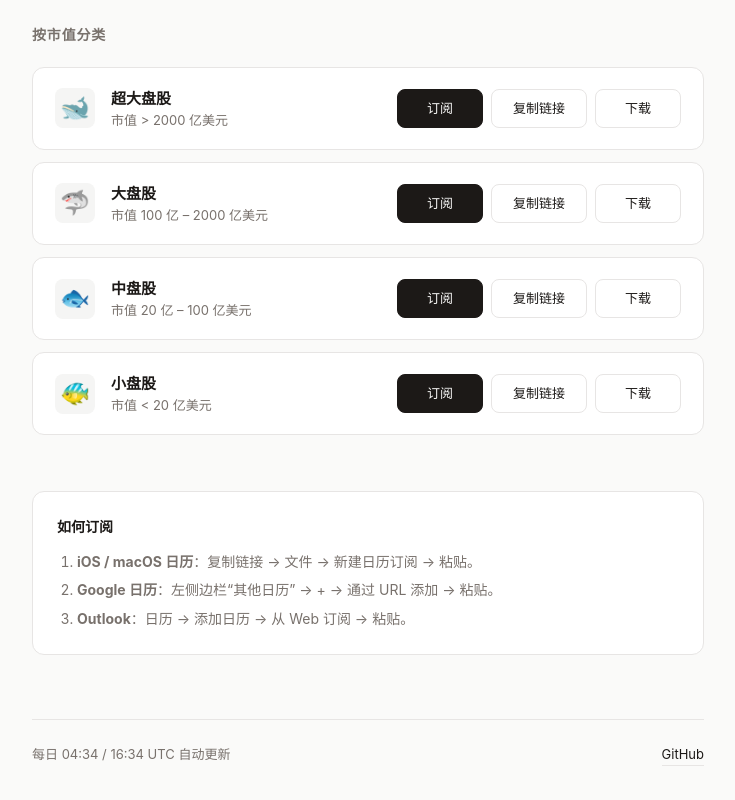
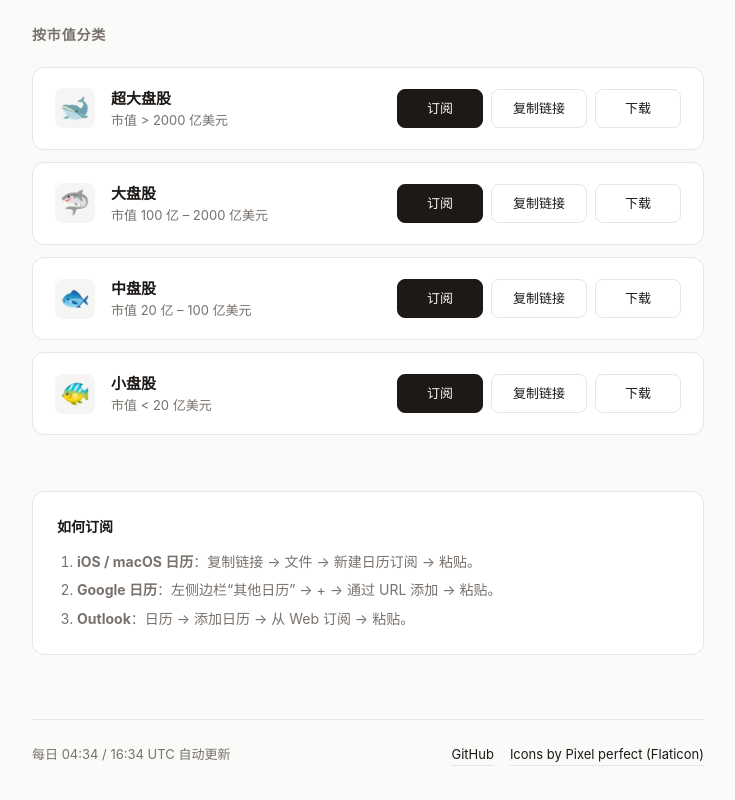
Before and after one commit to ethanjtch/earnings-cal, a website: page docs/index.html in a window 1280 px wide. Shown: the part 955-1755 px from the top of the page, without its empty margins (272-1007 px from the left). Drawn offline with Linux system fonts and the light colour scheme.

Commit message:
feat(docs): add bilingual support, ETHAN FUN branding, custom favicon & Flaticon attribution

```diff
--- a/docs/index.html
+++ b/docs/index.html
@@ -3,8 +3,12 @@
 <head>
   <meta charset="UTF-8" />
   <meta name="viewport" content="width=device-width, initial-scale=1.0" />
-  <title>Earnings Calendar · 美股财报日历订阅</title>
+  <title>美股财报日历 · ETHAN FUN</title>
   <meta name="description" content="订阅美股财报日历至你的日历应用。每日自动更新，涵盖纳斯达克 100、标普 500、道琼斯 30 及自定义关注列表。" />
+
+  <!-- Favicon -->
+  <link rel="icon" href="favicon.svg" type="image/svg+xml" />
+
   <style>
     :root {
       --bg: #fafaf9;
@@ -283,7 +287,10 @@
 
     <footer>
       <span data-i18n="footerUpdated">每日 04:34 / 16:34 UTC 自动更新</span>
-      <a href="https://github.com/ethanjtch/earnings-cal" target="_blank" rel="noopener">GitHub</a>
+      <div style="display: flex; gap: 16px; flex-wrap: wrap;">
+        <a href="https://github.com/ethanjtch/earnings-cal" target="_blank" rel="noopener">GitHub</a>
+        <a href="https://www.flaticon.com/free-icons/alarm" title="alarm icons" target="_blank" rel="noopener">Icons by Pixel perfect (Flaticon)</a>
+      </div>
     </footer>
   </main>
 
```
Also changed, not shown: docs/favicon.svg (added).
